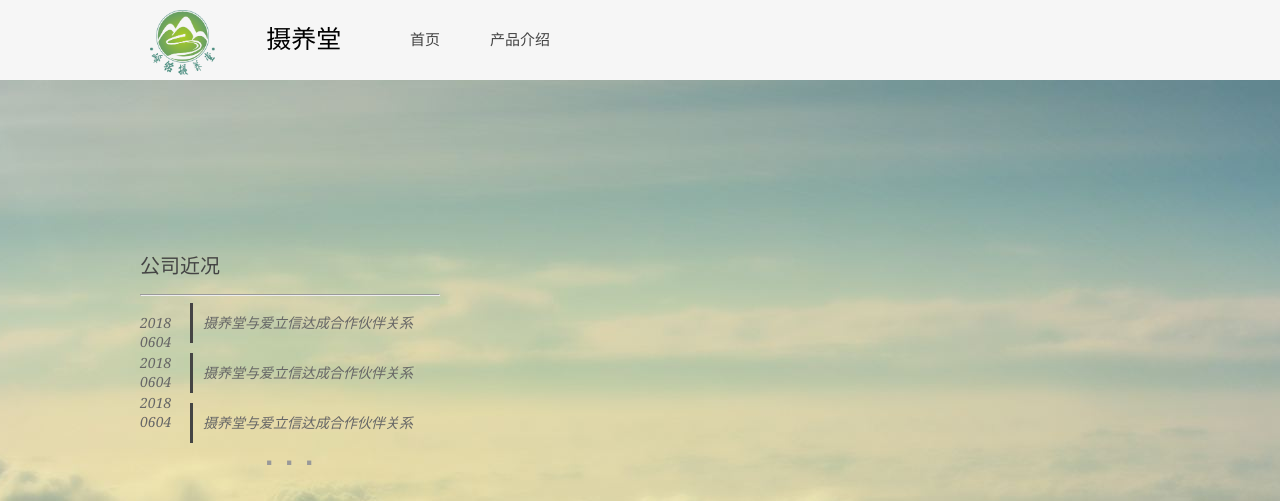
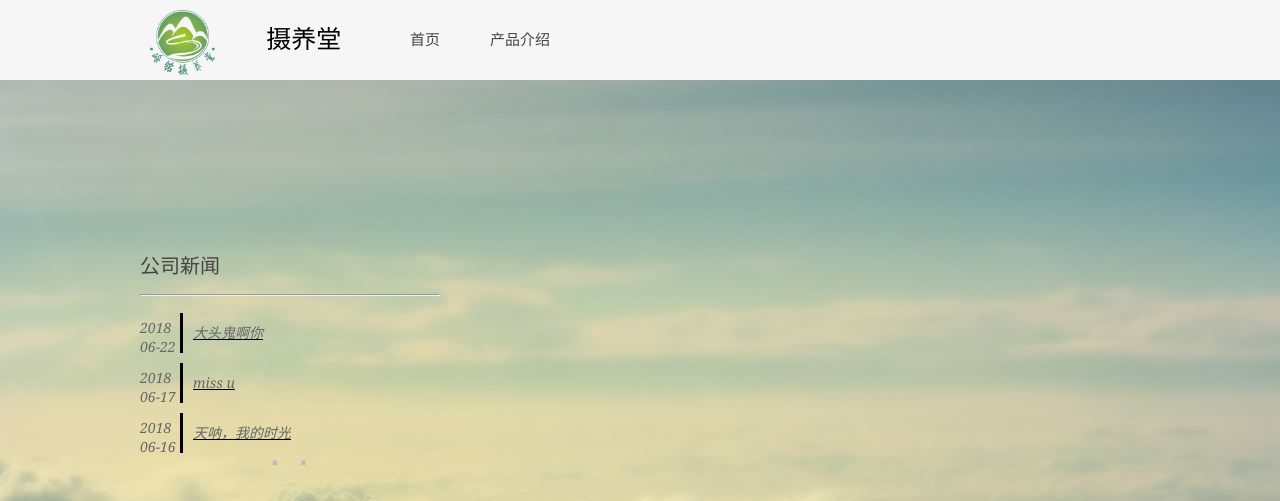
Before and after one commit to formylove/ComPageViaDjango, a Django app: page / in a window 1280 px wide. Shown: the top 501 px of the page. Run offline with Django 3.2, Linux system fonts and the light colour scheme; data comes from the database, SQL or seed files in the repository; both versions use the stored data as it was after the commit; some libraries are stand-ins or nearby versions.

Commit message:
尝试template

```diff
--- a/article/models.py
+++ b/article/models.py
@@ -5,7 +5,9 @@
 # Create your models here.
 class Article(models.Model):
     title=models.CharField(max_length=50)
-    content=RichTextUploadingField('内容')
-
+    release_date=models.DateField(null=True)
+    frontpage=models.FileField(upload_to='uploads/',null=True)
+    content=RichTextUploadingField()
+    delete_flag=models.BooleanField(default=False)
 def __unicode__(self):
     return self.name
--- a/article/views.py
+++ b/article/views.py
@@ -1,6 +1,9 @@
 from django.shortcuts import render
 from django.http import HttpResponse
 from django.template import loader
+from django.template.loader import render_to_string
+from .models import Article
 def article(request):
+        article_list=Article.objects.filter(delete_flag=False).order_by("-release_date")[:9]
         template = loader.get_template('article/article.html')
-        return HttpResponse(template.render({},request))
+        return HttpResponse(template.render({'arts':article_list},request))
--- a/homepage/templates/homepage/homepage.html
+++ b/homepage/templates/homepage/homepage.html
@@ -37,37 +37,37 @@
     <main>
         <article>
             <section class='article_block'>
-                <div class='news'>公司近况</div>
+                <div class='news'>公司新闻</div>
                 <hr>
                 <div class='articles'>
                     <div class="slide">
-                    <div id='article_1' class='article'>
-                        <div class='time_1'>2018
-                            <br>0604</div>
-                        <a name='meta'>
-                            <span name='title' style="display: block;">摄养堂与爱立信达成合作伙伴关系</span>
-                        </a>
+                        {% for article in arts %}
+                        <div id="article_{% cycle '1' '2' '3' %}" class='article'>
+                            <div class="time_{% cycle '1' '2' '3' %}">{{article.release_date|date:'Y'}}
+                                <br>{{article.release_date|date:'m-d'}}</div>
+                            <a name='meta' href='article/{{article.id}}' target="_blank">
+                                <span name='title' style="display:block;">{{article.title}}</span>
+                            </a>
+                        </div>
+                        {% endfor %}
+
+
                     </div>
-                    <div id='article_2' class='article'>
-                        <div class='time_2'>2018
-                            <br>0604</div>
-                        <a name='meta'>
-                            <span name='title' style="display: block;">摄养堂与爱立信达成合作伙伴关系</span>
-                        </a>
-                    </div>
-                    <div id='article_3' class='article'>
-                        <div class='time_3'>2018
-                            <br>0604</div>
-                        <a name='meta' >
-                            <span name='title' style="display: block;">摄养堂与爱立信达成合作伙伴关系</span>
-                        </a>
-                    </div>
-                </div>
 
                 </div>
-                <div class='page' ><span id='p1'>·</span><span id='p1'>·</span><span id='p1'>·</span></div>
+                <div class='page'>
+                    <span class='dot' data-offsety='0' id='p1'>·</span>
+                    {% if arts.count > 3 and arts.count  < 7 %} <span class='dot' data-offsety='-150' id='p2'>·</span>
+                        {% endif %} {% if arts.count > 6 %}
+                        <span class='dot' data-offsety='-300' id='p3'>·</span>
+                        {% endif %}
+                </div>
             </section>
+            <section>
+<img src='http://www.ecnu.edu.cn/_upload/article/images/37/c5/3327b05e42d5ac95e5a49f6d3728/80b9d21e-c857-470b-b2aa-1006ac7ad05f.jpeg'/>
 
+
+            </section>
 
 
         </article>
--- a/homepage/views.py
+++ b/homepage/views.py
@@ -1,6 +1,7 @@
 from django.shortcuts import render
 from django.http import HttpResponse
-from django.template import loader
+from django.template import loader,Context
+from article.models import Article
 import re
 # Create your views here.
 
@@ -34,7 +35,8 @@
 def homepage(request):
         template = loader.get_template('homepage/homepage.html')
         template_m = loader.get_template('homepage/homepage_m.html')
+        article_list=Article.objects.filter(delete_flag=False).order_by("-release_date")[:9]
         if(checkMobile(request)):
                 return HttpResponse(template_m.render({},request))
         else:
-                return HttpResponse(template.render({},request))
+                return HttpResponse(template.render({'arts':article_list},request))
--- a/static/common.css
+++ b/static/common.css
@@ -46,16 +46,13 @@
     color: black;
 }
 .article a{
-    margin:0 0 10px 50px;
+    margin:10px 0 10px 40px;
     display: block;
-    float: left;
     border-left: solid;
-    margin-bottom: 10px;
     padding: 0 0 0 10px;
     line-height: 40px;
 }
 .articles{
-
     float: left;
 }
 .article :first-child{
@@ -72,33 +69,35 @@
     margin-bottom: 15px;
 }
 .time_1{
-    margin:10px 0 0 0 ;
-    position:absolute;
+    margin:5px 0 0 0 ;
+    float: left;
 }
 .time_2{
-    margin:10px 0 0 0 ;
-    position:absolute;
-    top:40px;
+    margin:5px 0 0 0 ;
+    float: left;
 }
 .time_3{
-    margin:10px 0 0 0 ;
-    position:absolute;
-    top:80px;
-
+    margin:5px 0 0 0 ;
+    float: left;
 }
 .page{
     text-align: center;
     margin-top: 150px;
     font-size: 30px;
-    font-weight: 600;
-    color: #999;
+    font-weight: 900;
+    color: #bbb;
 
 }
+.slide{
+    position: relative;
+}
 .page span{
+    cursor: pointer;
     margin: 0 5px 0 5px
 }
 .articles{
-height:15px;
+overflow: hidden;
+height:150px;
 position:absolute;
 }
 .article_block{
@@ -111,7 +110,7 @@
     margin-left: 300px;
 }
 main{
-height: 700px;
+height: 400px;
 width:1200px;
 margin:30px auto;
 }
```
Also changed, not shown: static/main.js (+19 -2 lines), myDB.sqlite3.
